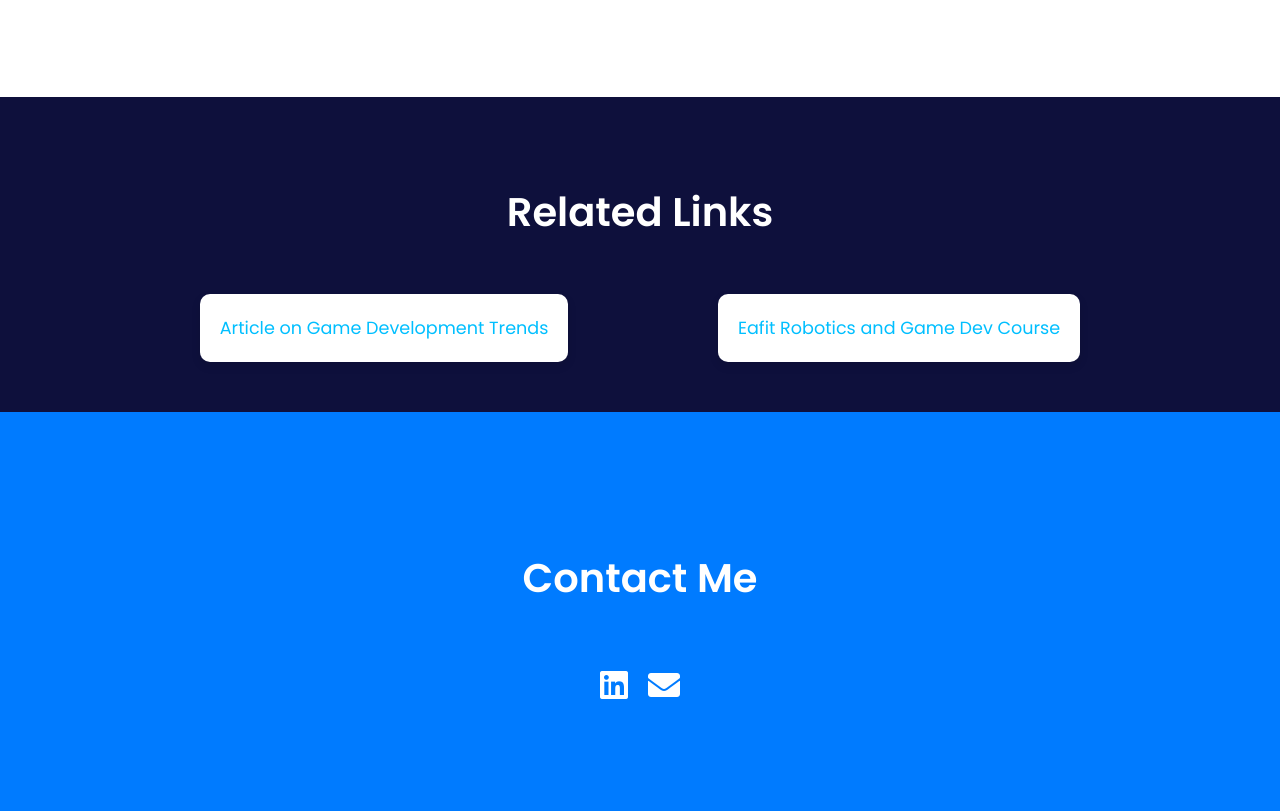
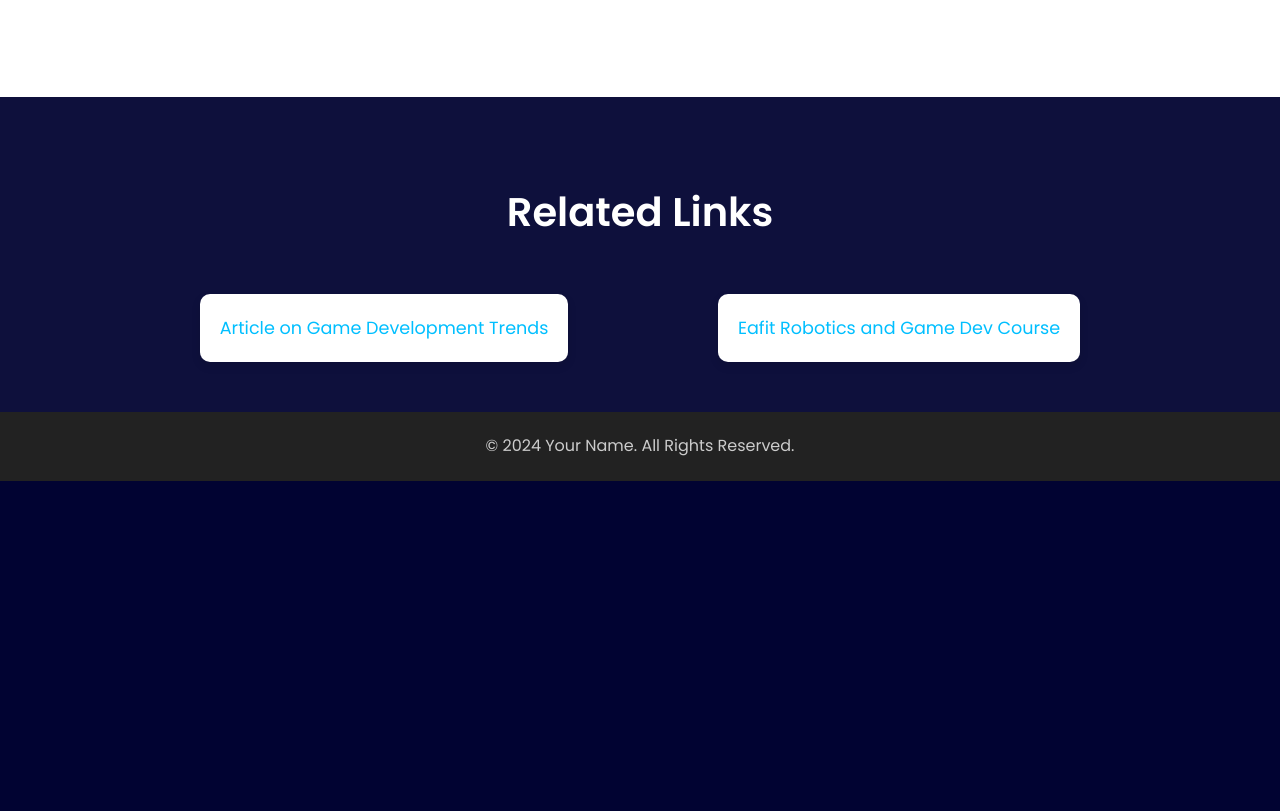
Before and after one commit to ShadowjGames/Adaptable_Design_2, a plain HTML site: page About.html in a window 1280 px wide. Shown: the part 2184-2995 px from the top of the page. After the commit the page ends 2665 px from the top, so only its background shows below. Drawn offline with nearby package versions, Linux system fonts and the light colour scheme.

Commit message:
Update About.html

```diff
--- a/About.html
+++ b/About.html
@@ -231,16 +231,12 @@
         </div>
     </section>
 
-    <!-- Contact Section -->
-    <section id="contact" class="contact-section">
-        <div class="container">
-            <h2 class="section-title">Contact Me</h2>
-            <div class="contact-icons">
-                <a href="https://www.linkedin.com/in/yourname"><i class="fab fa-linkedin"></i></a>
-                <a href="mailto:youremail@example.com"><i class="fas fa-envelope"></i></a>
-            </div>
+    <!-- Footer Section -->
+    <footer class="footer">
+        <div class="container text-center">
+            <p>&copy; 2024 Your Name. All Rights Reserved.</p>
         </div>
-    </section>
+    </footer>
 
     <!-- Bootstrap JS -->
     <script src="assets/js/bootstrap.bundle.min.js"></script>
```
